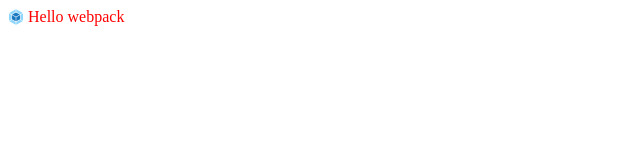
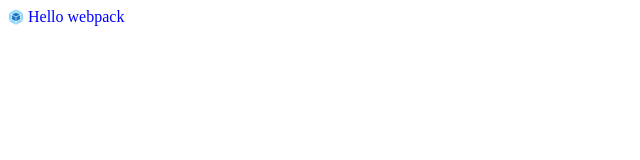
Before and after one commit to dongyuwei/webpack-demo, a website built with webpack: page src/index.html in a window 1280 px wide. Shown: the whole page, without its empty margins (0-640 px from the left). Built offline with nearby package versions, Linux system fonts and the light colour scheme.

Commit message:
watch mode

```diff
--- a/package.json
+++ b/package.json
@@ -6,6 +6,7 @@
   "private": true,
   "scripts": {
     "build": "webpack-cli --config webpack.config.js",
+    "watch": "webpack --watch",
     "build2": "npm run build-commonjs-module && npm run build-es2015-module",
     "build-commonjs-module": "webpack-cli --mode development --entry ./src/entry-foo.js --output ./build/entry-foo.build.js",
     "build-es2015-module": "webpack-cli --mode development --entry ./src/entry-foo-es2015-module.js --output ./build/entry-foo-es2015-module.build.js"
--- a/src/index.css
+++ b/src/index.css
@@ -1,5 +1,5 @@
 .hello {
-  color: red;
+  color: blue;
   background: url(./icon.svg) left no-repeat;
   padding-left: 20px;
 }
```
